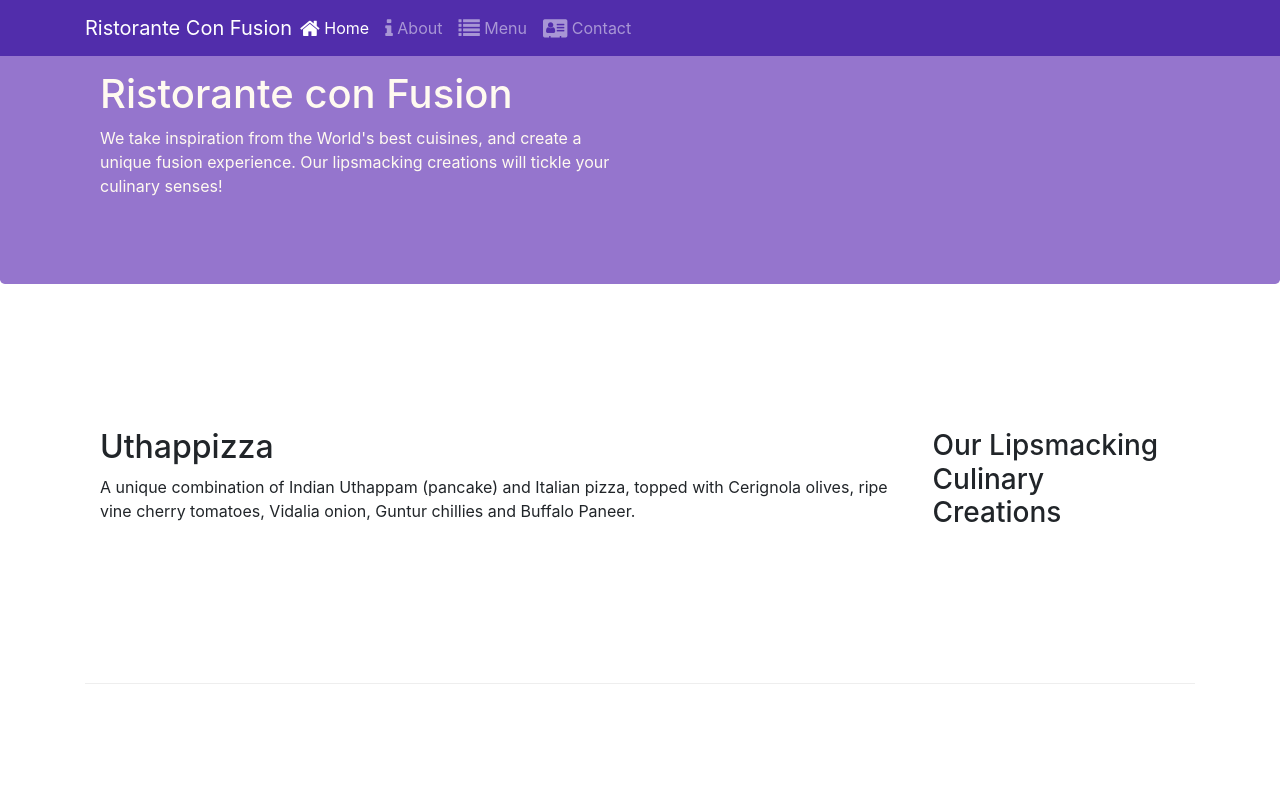
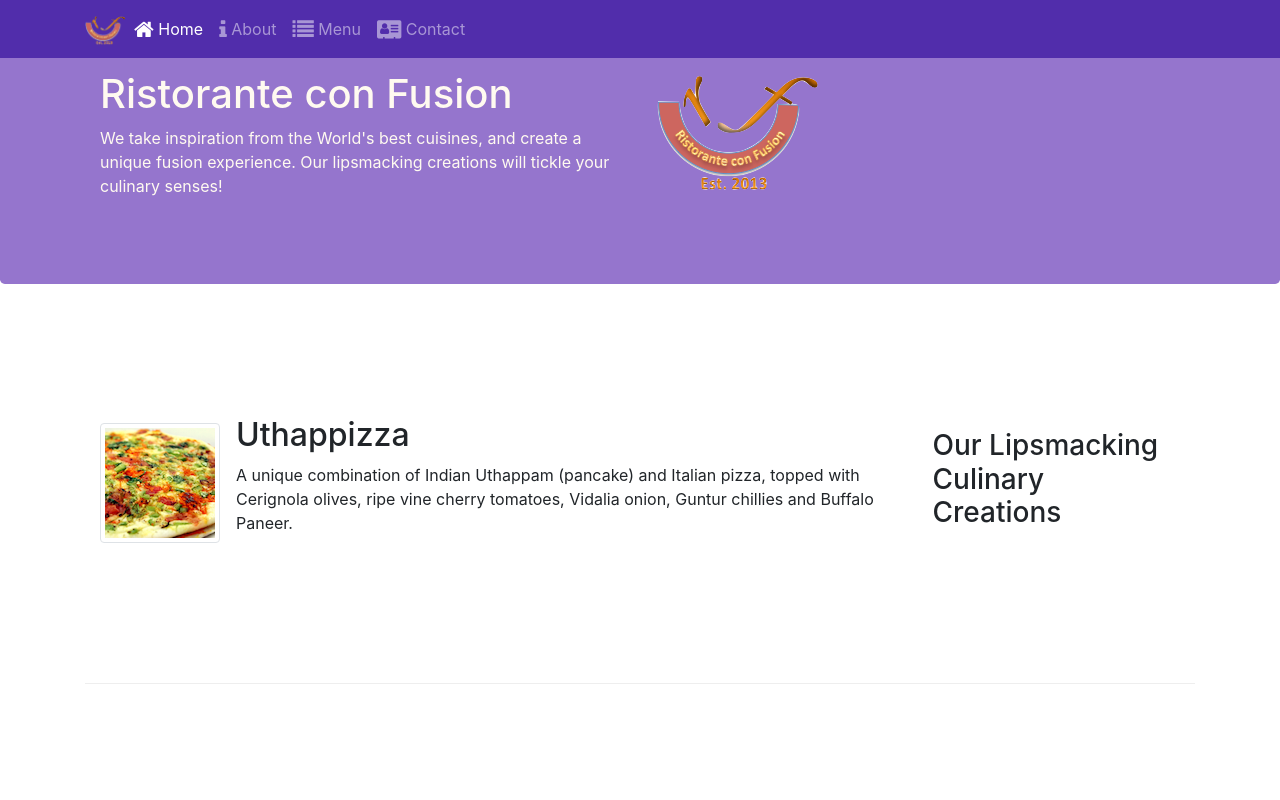
Before and after one commit to mohdhzm5/Hotel-Management-Website, a website: page index.html in a window 1280 px wide. Shown: the top 800 px of the page. Drawn offline with nearby package versions, Linux system fonts and the light colour scheme.

Commit message:
media & images

```diff
--- a/index.html
+++ b/index.html
@@ -23,7 +23,7 @@
 	    <span class="navbar-toggler-icon"> </span>
 	    </button>
 
-	  <a class="navbar-brand mr-auto" href="#"> Ristorante Con Fusion </a>
+	  <a class="navbar-brand mr-auto" href="#"> <img src="img/logo.png" height="30" width="41">  </a>
 	    <div class="collapse navbar-collapse" id="Navbar">
 	     <ul class="navbar-nav mr-auto">
 	       <li class="nav-item active"> <a class="nav-link" href="#"> <span class="fa fa-home fa-lg"></span> Home</a> </li>
@@ -42,7 +42,8 @@
                     <h1>Ristorante con Fusion</h1>
                     <p>We take inspiration from the World's best cuisines, and create a unique fusion experience. Our lipsmacking creations will tickle your culinary senses!</p>
                 </div>
-                <div class="col-12 col-sm">
+                <div class="col-12 col-sm align-center">
+				  <img src="img/logo.png" class="img-fluid">
                 </div>
             </div>
         </div>
@@ -54,8 +55,13 @@
                 <h3>Our Lipsmacking Culinary Creations</h3>
             </div>
             <div class="col col-sm order-sm-first col-md">
-                <h2>Uthappizza</h2>
+			  <div class="media">
+                  <img class="d-flex mr-3 img-thumbnail align-self-center" src="img/uthappizza.png" alt="uthappizza">
+			    <div class="media-body">
+				  <h2 class="mt-0">Uthappizza</h2>
                   <p>A unique combination of Indian Uthappam (pancake) and Italian pizza, topped with Cerignola olives, ripe vine cherry tomatoes, Vidalia onion, Guntur chillies and Buffalo Paneer.</p>
+                </div>
+  			 </div>
 			</div>
         </div>
 
@@ -75,9 +81,18 @@
                 <h3>Meet our Culinary Specialists</h3>
             </div>
             <div class="col col-sm order-sm-first col-md">
+
+			    <div class="media">
+                    <img class="d-flex mr-3 img-thumbnail align-self-center"
+                            src="img/alberto.png" alt="Alberto Somayya">
+                  <div class="media-body">
+
                     <h2>Alberto Somayya</h2>
                     <h4>Executive Chef</h4>
                     <p>Award winning three-star Michelin chef with wide International experience having worked closely with whos-who in the culinary world, he specializes in creating mouthwatering Indo-Italian fusion experiences. </p>
+                  </div>
+				 </div>
+
 			</div>
         </div>
     </div>
```
Also changed, not shown: aboutus.html (+2 -1 lines), contactus.html (+2 -1 lines), img/alberto.png (added), img/buffet.png (added), img/logo.png (added), img/uthappizza.png (added), 1 other file. Lines whose indentation alone changed are shown as unchanged.
